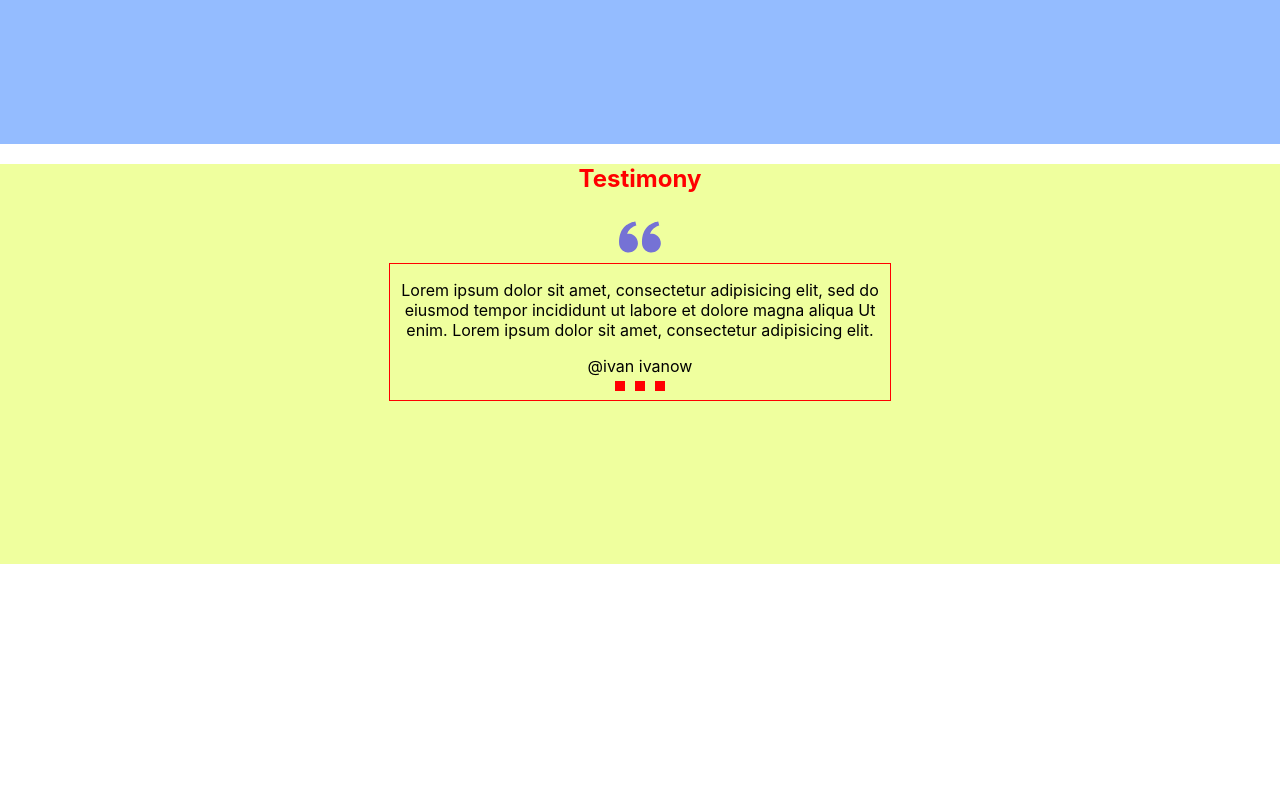
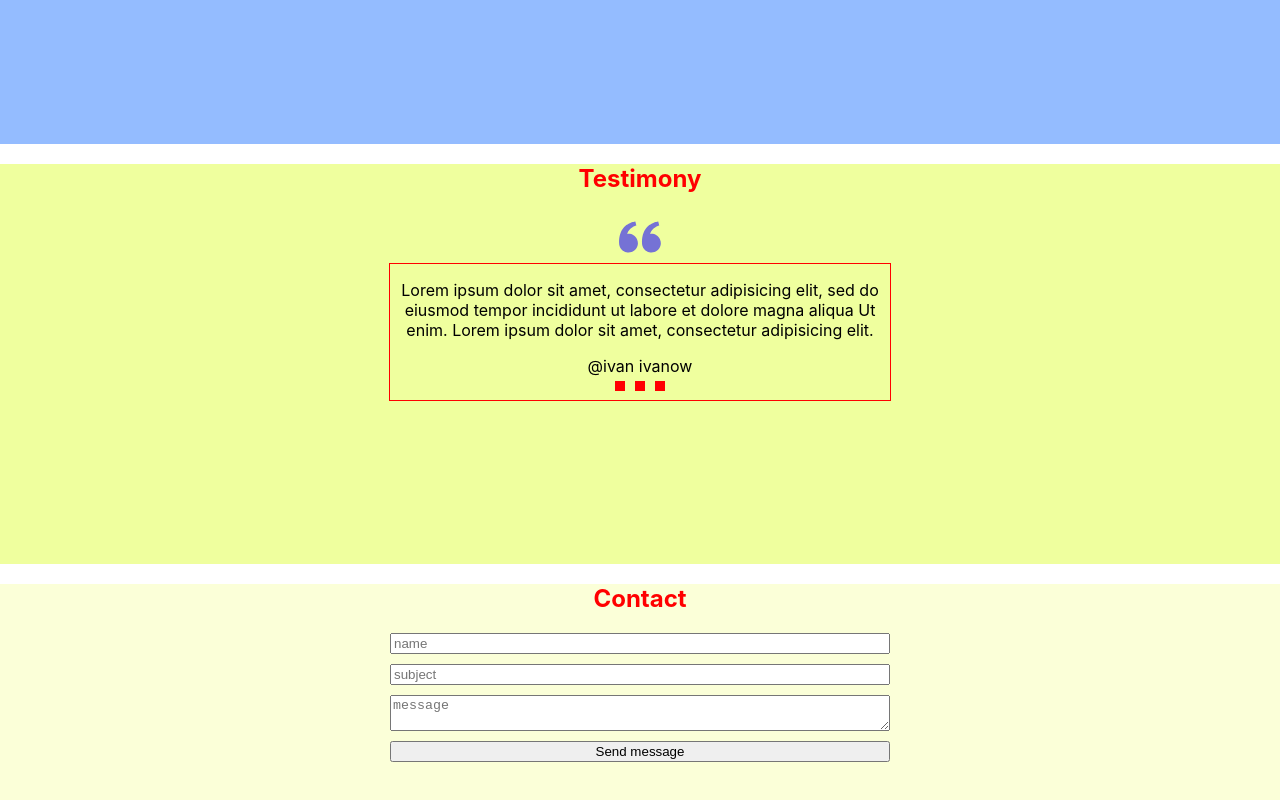
Before and after one commit to VitaMirosh/portfolio-start-project-vite-main, a React (Vite) app: page / in a window 1280 px wide. Shown: the part 1530-2330 px from the top of the page. Before the commit the page ends 2094 px from the top, so only its background shows below. Built offline with nearby package versions, Linux system fonts and the light colour scheme.

Commit message:
create contact section

```diff
--- a/src/App.tsx
+++ b/src/App.tsx
@@ -3,6 +3,7 @@
 import {Skills} from "./layout/sections/skills/Skills.tsx";
 import {Works} from "./layout/sections/works/Works.tsx";
 import {Testimony} from "./layout/sections/testimony/Testimony.tsx";
+import {Contact} from "./layout/sections/contacts/Contacts.tsx";
 
 
 
@@ -14,6 +15,7 @@
       <Skills/>
       <Works/>
       <Testimony/>
+      <Contact/>
     </div>
   )
 }
--- /dev/null
+++ b/src/components/Button.tsx
@@ -0,0 +1,6 @@
+ import styled from 'styled-components'
+
+
+export const Button = styled.button`
+
+ `
--- /dev/null
+++ b/src/layout/sections/contacts/Contacts.tsx
@@ -0,0 +1,34 @@
+import styled from "styled-components";
+import {SectionTitle} from "../../../components/SectionTitle.tsx";
+import {Button} from "../../../components/Button.tsx";
+
+export const Contact = () => {
+  return (
+    <StyledContact>
+      <SectionTitle>Contact</SectionTitle>
+      <StyledForm>
+        <Field placeholder={"name"}/>
+        <Field placeholder={"subject"}/>
+        <Field placeholder={"message"} as={"textarea"}/>
+        <Button type={"submit"}>Send message</Button>
+      </StyledForm>
+    </StyledContact>
+  );
+};
+
+const StyledContact = styled.section`
+    min-height: 50vh;
+    background-color: #fbffd8;
+`
+const StyledForm = styled.form`
+    max-width: 500px;
+    width: 100%;
+    display: flex;
+    flex-direction: column;
+    gap: 10px;
+    margin: 0 auto;
+
+`
+const Field = styled.input`
+
+`
```
